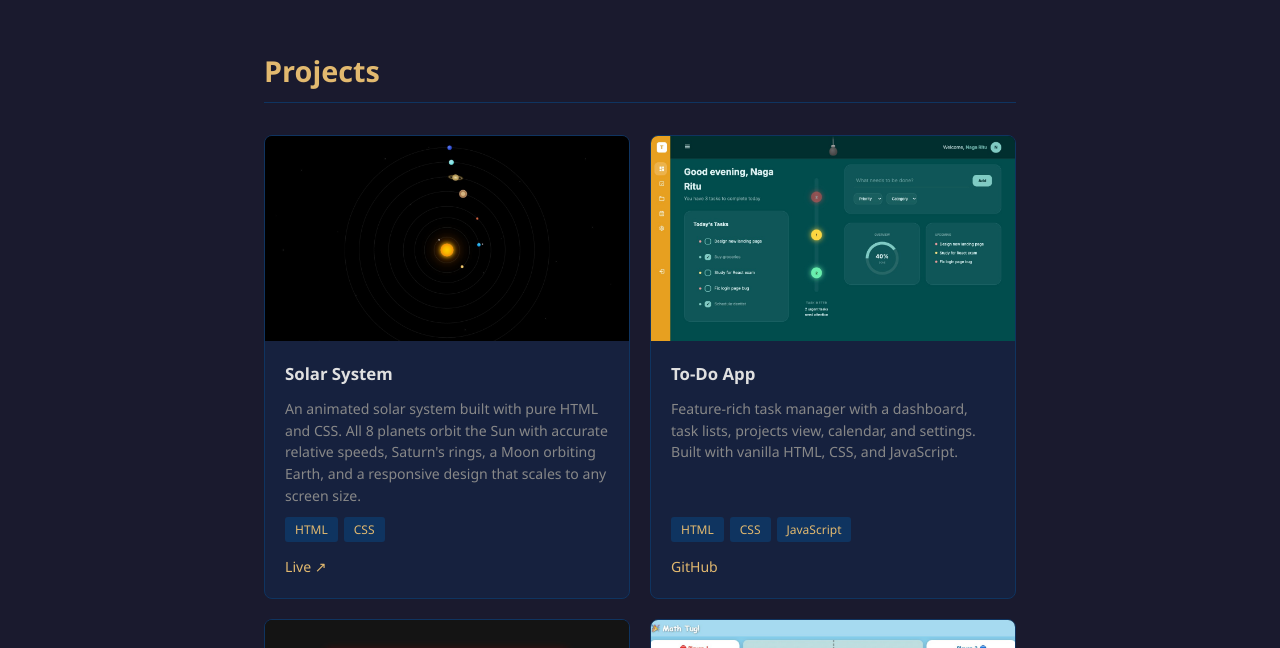
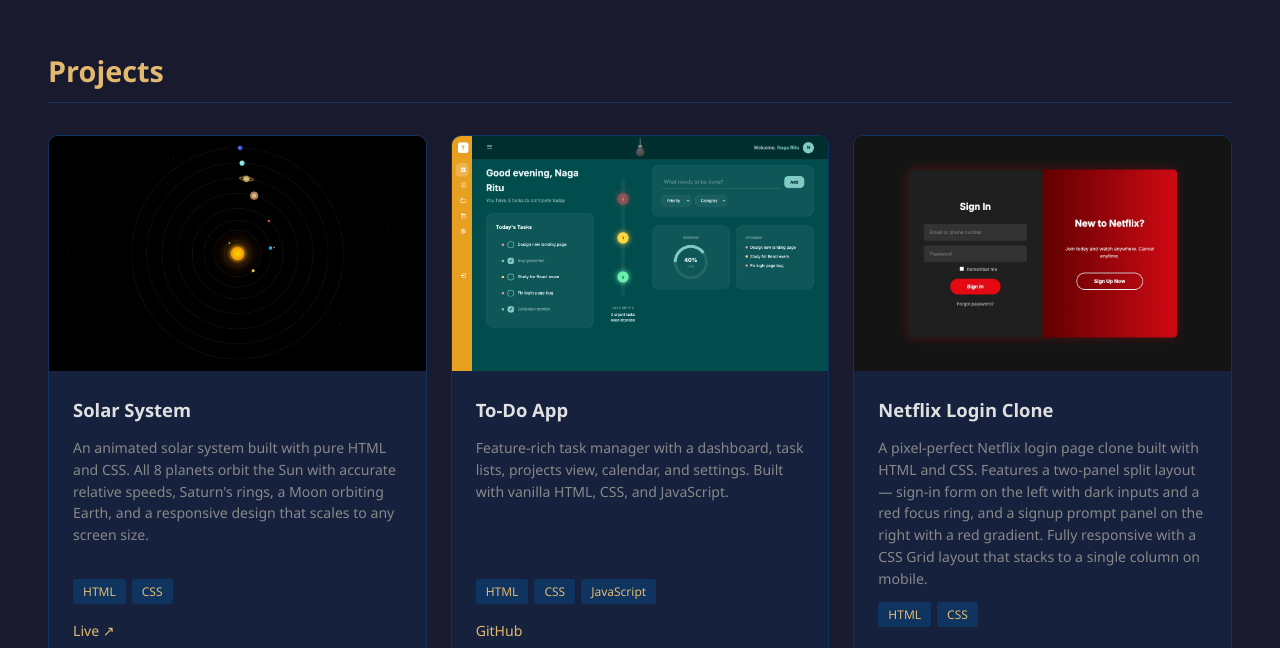
Before and after one commit to rit2/portfolio, a React app: page / in a window 1280 px wide. Shown: the part 832-1480 px from the top of the page. Built offline with nearby package versions, Linux system fonts and the light colour scheme; the HTML template or start-up script is replaced by a standard one.

Commit message:
feat: expand projects section to full screen width

```diff
--- a/src/components/Projects.css
+++ b/src/components/Projects.css
@@ -3,23 +3,24 @@
 .project-card {
   background: var(--bg2);
   border: 1px solid var(--card);
-  border-radius: 8px;
+  border-radius: 10px;
   overflow: hidden;
   display: flex;
   flex-direction: column;
-  transition: transform 0.2s, border-color 0.2s;
+  transition: transform 0.25s, border-color 0.25s, box-shadow 0.25s;
 }
 
 .project-card:hover {
-  transform: translateY(-3px);
+  transform: translateY(-4px);
   border-color: var(--accent);
+  box-shadow: 0 12px 32px rgba(0, 0, 0, 0.35);
 }
 
 /* ── Thumbnail ────────────────────────────────── */
 .project-thumbnail {
   position: relative;
   width: 100%;
-  aspect-ratio: 16 / 9;
+  aspect-ratio: 16 / 10;
   overflow: hidden;
   background: #0a1628;
   cursor: pointer;
@@ -35,7 +36,7 @@
 }
 
 .project-card:hover .project-thumbnail img {
-  transform: scale(1.04);
+  transform: scale(1.05);
 }
 
 /* Hover overlay — appears on thumbnail hover */
@@ -73,15 +74,15 @@
 
 /* ── Card body ───────────────────────────────── */
 .project-body {
-  padding: 20px;
+  padding: 24px;
   display: flex;
   flex-direction: column;
-  gap: 10px;
+  gap: 12px;
   flex: 1;
 }
 
 .project-body h3 {
-  font-size: 1.05rem;
+  font-size: 1.15rem;
   color: var(--text);
 }
 
--- a/src/index.css
+++ b/src/index.css
@@ -54,11 +54,16 @@ section, footer { max-width: 800px; margin: 0 auto; padding: 80px 24px; }
   color: var(--accent);
 }
 
-/* Projects */
+/* Projects — full-width override */
+.projects {
+  max-width: 100%;
+  padding: 80px 48px;
+}
+
 .projects-grid {
   display: grid;
-  grid-template-columns: repeat(auto-fill, minmax(280px, 1fr));
-  gap: 20px;
+  grid-template-columns: repeat(auto-fill, minmax(320px, 1fr));
+  gap: 24px;
 }
 
 /* About */
```
